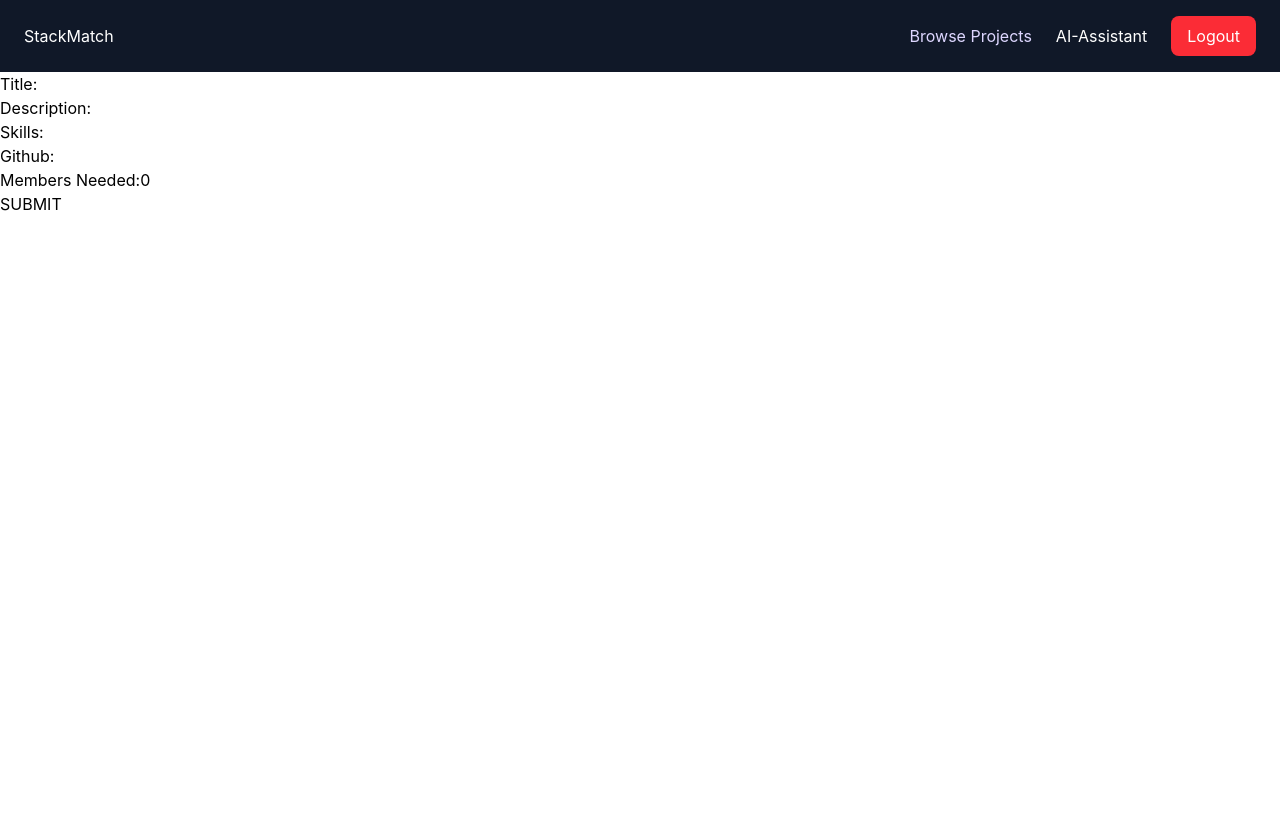
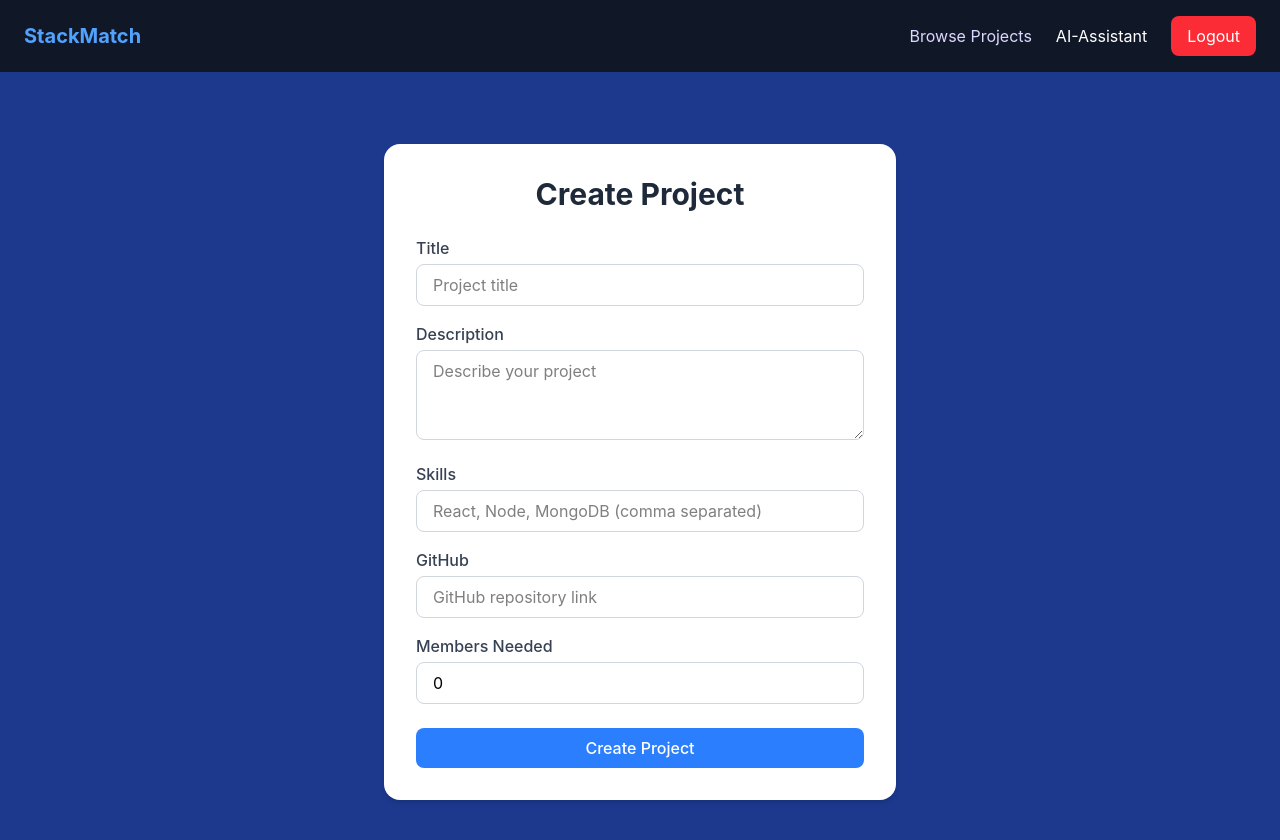
Before and after one commit to abhipxx/StackMatch, a React (Vite) app in the folder client/: page /create-project in a window 1280 px wide. Shown: the top 840 px of the page. Before the commit the page ends 800 px from the top, so only its background shows below. Built offline with nearby package versions, Linux system fonts and the light colour scheme; sample sign-in values are in the browser's storage.

Commit message:
Styling for pages

```diff
--- a/client/src/components/Navbar.jsx
+++ b/client/src/components/Navbar.jsx
@@ -12,8 +12,7 @@ function Navbar(){
     }
     return(
         <nav className="bg-gray-900 text-white px-6 py-4 flex items-center justify-between">
-            <Link to='/dashboard'>StackMatch</Link>
-            <br/>
+            <Link to='/dashboard' className="text-xl font-bold text-blue-400">StackMatch</Link>
             <div className="flex items-center gap-6">
             {user?(
                 <>
@@ -23,8 +22,8 @@ function Navbar(){
                 </>
             ):(
                 <>
-                <Link to="/login" className="hover:text-blue-400 transition">Login</Link><br/>
-                <Link to="/register" className="bg-red-500 hover:bg-blue-600 px-4 py-2 rounded-lg transition">Register</Link>
+                <Link to="/login" className="hover:text-blue-400 transition">Login</Link>
+                <Link to="/register" className="bg-blue-600 hover:bg-blue-600 px-4 py-2 rounded-lg transition">Register</Link>
                 </>
             )}
             </div>
--- a/client/src/pages/AIAssistant.jsx
+++ b/client/src/pages/AIAssistant.jsx
@@ -1,30 +1,57 @@
-import {useState} from "react";
-import api from "../services/api"
+import { useState } from "react";
+import api from "../services/api";
 
-function AIAssistant(){
+function AIAssistant() {
+  const [description, setDescription] = useState("");
+  const [suggestion, setSuggestion] = useState("");
+  const [loading, setLoading] = useState(false);
 
-    const [description,setDescription]=useState("");
-    const [suggestion,setSuggestion]=useState("");
+  const handleSubmit = async (e) => {
+    e.preventDefault();
+    try {
+      setLoading(true);
+      const response = await api.post('/ai/suggest', { description });
+      setSuggestion(response.data.suggestion);
+    } catch (error) {
+      console.log(error);
+    } finally {
+      setLoading(false);
+    }
+  };
 
-    const handleSubmit=async(e)=>{
-        e.preventDefault();
-        try{
-            const response=await api.post('/ai/suggest',{description});
-            setSuggestion(response.data.suggestion);
-        }catch(error){
-            console.log(error);
-        }
+  return (
+    <div className="min-h-screen bg-blue-900 p-8">
+      <div className="max-w-3xl mx-auto">
+        <h2 className="text-3xl font-bold text-white mb-2">AI Project Assistant</h2>
+        <p className="text-white mb-8">Describe your project idea and get AI powered suggestions</p>
+        <div className="bg-white p-6 rounded-2xl shadow-md mb-6">
+          <textarea
+            value={description}
+            onChange={(d) => setDescription(d.target.value)}
+            placeholder="Describe your project idea... e.g. I want to build a food delivery app"
+            className="w-full border border-gray-300 rounded-lg px-4 py-3 focus:outline-none focus:border-blue-500 resize-none"
+            rows={5}
+          />
+          <button
+            onClick={handleSubmit}
+            disabled={loading}
+            className="mt-4 w-full bg-blue-500 hover:bg-blue-600 disabled:bg-blue-300 text-white py-3 rounded-lg font-medium transition"
+          >
+            {loading ? 'Getting Suggestions...' : 'Get Suggestions'}
+          </button>
+        </div>
 
-    }
-
-    return(
-        <div>
-            <h2>AI Project Assistant</h2>
-            <textarea  value={description} onChange={(d)=>setDescription(d.target.value)} placeholder="Describe your project idea"/>
-            <button onClick={handleSubmit}>Get Suggestions</button>
-            {suggestion &&<pre>{suggestion}</pre>}
-        </div>
-    );
+        {suggestion && (
+          <div className="bg-white p-6 rounded-2xl shadow-md">
+            <h3 className="text-xl font-bold text-gray-800 mb-4">AI Suggestions</h3>
+            <pre className="text-gray-600 whitespace-pre-wrap font-sans text-sm leading-relaxed">
+              {suggestion}
+            </pre>
+          </div>
+        )}
+      </div>
+    </div>
+  );
 }
 
 export default AIAssistant;
--- a/client/src/pages/Create-project.jsx
+++ b/client/src/pages/Create-project.jsx
@@ -28,16 +28,65 @@ function Create_project(){
         }
     }
 
-    return(
+  return (
+    <div className="min-h-screen bg-blue-900 flex items-center justify-center p-8">
+      <div className="bg-white p-8 rounded-2xl shadow-md w-full max-w-lg">
+        <h2 className="text-3xl font-bold text-gray-800 mb-6 text-center">Create Project</h2>
         <form onSubmit={handleSubmit}>
-            Title:<input type="text" value={title} onChange={(t)=>setTitle(t.target.value)}></input><br/>
-            Description:<input type="text" value={description} onChange={(d)=>setDescription(d.target.value)}></input><br/>
-            Skills:<input type="text" value={skills} onChange={(s)=>setSkills(s.target.value)}></input><br/>
-            Github:<input type="text" value={github} onChange={(g)=>{setGithub(g.target.value)}}></input><br/>
-            Members Needed:<input type="text" value={membersNeeded} onChange={(m)=>{setMembersNeeded(m.target.value)}}></input><br/>
-            <button type="submit">SUBMIT</button>
+          <div className="mb-4">
+            <label className="block text-gray-700 mb-1 font-medium">Title</label>
+            <input type="text" value={title} onChange={(t) => setTitle(t.target.value)} className="w-full border border-gray-300 rounded-lg px-4 py-2 focus:outline-none focus:border-blue-500"
+              placeholder="Project title"/>
+          </div>
+          <div className="mb-4">
+            <label className="block text-gray-700 mb-1 font-medium">Description</label>
+            <textarea
+              value={description}
+              onChange={(d) => setDescription(d.target.value)}
+              className="w-full border border-gray-300 rounded-lg px-4 py-2 focus:outline-none focus:border-blue-500"
+              placeholder="Describe your project"
+              rows={3}
+            />
+          </div>
+          <div className="mb-4">
+            <label className="block text-gray-700 mb-1 font-medium">Skills</label>
+            <input
+              type="text"
+              value={skills}
+              onChange={(s) => setSkills(s.target.value)}
+              className="w-full border border-gray-300 rounded-lg px-4 py-2 focus:outline-none focus:border-blue-500"
+              placeholder="React, Node, MongoDB (comma separated)"
+            />
+          </div>
+          <div className="mb-4">
+            <label className="block text-gray-700 mb-1 font-medium">GitHub</label>
+            <input
+              type="text"
+              value={github}
+              onChange={(g) => setGithub(g.target.value)}
+              className="w-full border border-gray-300 rounded-lg px-4 py-2 focus:outline-none focus:border-blue-500"
+              placeholder="GitHub repository link"
+            />
+          </div>
+          <div className="mb-6">
+            <label className="block text-gray-700 mb-1 font-medium">Members Needed</label>
+            <input
+              type="number"
+              value={membersNeeded}
+              onChange={(m) => setMembersNeeded(m.target.value)}
+              className="w-full border border-gray-300 rounded-lg px-4 py-2 focus:outline-none focus:border-blue-500"
+              placeholder="Number of members needed"
+            />
+          </div>
+          <button
+            type="submit"
+            className="w-full bg-blue-500 hover:bg-blue-600 text-white py-2 rounded-lg font-medium transition">
+            Create Project
+          </button>
         </form>
-    )
+      </div>
+    </div>
+  );
 }
 
 export default Create_project;
--- a/client/src/pages/Dashboard.jsx
+++ b/client/src/pages/Dashboard.jsx
@@ -18,7 +18,7 @@ function Dashboard(){
     return(
         <div className="min-h-screen bg-blue-900 p-8">
             <div className="max-w-4xl mx-auto">
-            <h1 className="text-white font-bold mb-2 text-3xl">Welcome, <span className="text-blue-300">{user.name}</span></h1>
+            <h1 className="text-white font-bold mb-2 text-3xl">Welcome, <span className="text-white">{user.name}</span></h1>
             <div className="grid grid-cols-3 gap-6 mb-8">
                 <div className="bg-white p-6 rounded-lg shadow-md hover:shadown-lg hover:bg-slate-200 transition cursor-pointer py-20 "  onClick={() => navigate('/projects')}>
                     <h2 className="text-xl font-bold mb-2 text-gray-800">Browse Projects</h2>
--- a/client/src/pages/Match.jsx
+++ b/client/src/pages/Match.jsx
@@ -18,18 +18,47 @@ function Match(){
         };fetchMatches()
     },[projectId]);
 
-    return(
-        <div>
-            <h2>Developer Matches</h2>
-            {matches.map((match)=>(
-                <div key={match.user.id}>
-                    <h3>{match.user.name}</h3>
-                    <p>Skills:{match.user.skills.join(',')}</p>
-                    <p>Match Score:{match.matchScore}</p>
+    const getScoreColor = (score) => {
+        if (score >= 70) return 'bg-green-100 text-green-600';
+        if (score >= 40) return 'bg-yellow-100 text-yellow-600';
+        return 'bg-red-100 text-red-600';
+    };
+
+  return (
+    <div className="min-h-screen bg-blue-900 p-8">
+      <div className="max-w-4xl mx-auto">
+        <h2 className="text-3xl font-bold text-white mb-8">Developer Matches</h2>
+        {matches.length === 0 ? (
+          <p className="text-gray-500">No matches found for this project.</p>
+        ) : (
+          <div className="grid grid-cols-2 gap-6">
+            {matches.map((match) => (
+              <div key={match.user.id} className="bg-white p-6 rounded-2xl shadow-md hover:shadow-lg transition border border-gray-100">
+                <div className="flex items-center justify-between mb-4">
+                  <h3 className="text-xl font-bold text-gray-800">{match.user.name}</h3>
+                  <span className={`px-3 py-1 rounded-full text-sm font-bold ${getScoreColor(match.matchScore)}`}>
+                    {match.matchScore}% Match
+                  </span>
                 </div>
-            ))};
-        </div>
-    );
+                <p className="text-gray-400 text-sm mb-3">@{match.user.username}</p>
+                <div className="flex flex-wrap gap-2 mb-4">
+                  {match.user.skills.map((skill, index) => (
+                    <span key={index} className="bg-blue-100 text-blue-600 px-3 py-1 rounded-full text-xs font-medium">
+                      {skill}
+                    </span>
+                  ))}
+                </div>
+                <div className="flex items-center gap-4 text-sm text-gray-500">
+                  <span>⭐{match.user.rating} Rating</span>
+                  <span>💼{match.user.yoe} YOE</span>
+                </div>
+              </div>
+            ))}
+          </div>
+        )}
+      </div>
+    </div>
+  );
 }
 
 export default Match;
--- a/client/src/pages/Projects.jsx
+++ b/client/src/pages/Projects.jsx
@@ -21,10 +21,10 @@ function Projects(){
     },[]);
 
   return (
-    <div className="min-h-screen bg-gray-100 p-8">
+    <div className="min-h-screen bg-blue-900 p-8">
       <div className="max-w-5xl mx-auto">
         <div className="flex items-center justify-between mb-8">
-          <h2 className="text-3xl font-bold text-gray-800">All Projects</h2>
+          <h2 className="text-3xl font-bold text-white">All Projects</h2>
           <Link to="/create-project" className="bg-blue-500 hover:bg-blue-600 text-white px-5 py-2 rounded-lg transition font-medium">
             Create New Project
           </Link>
```
